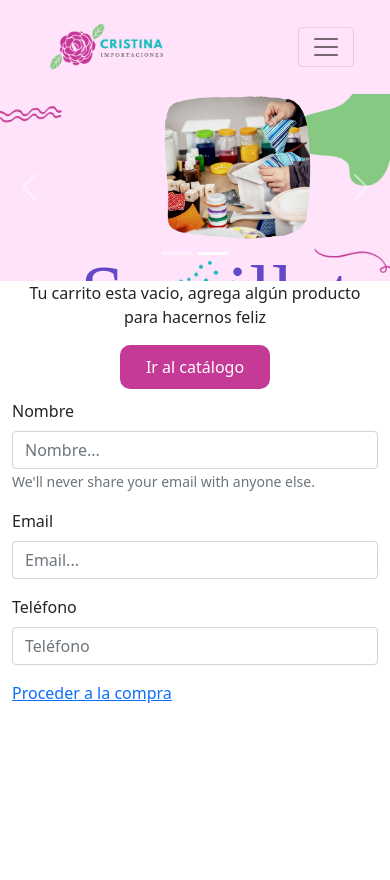
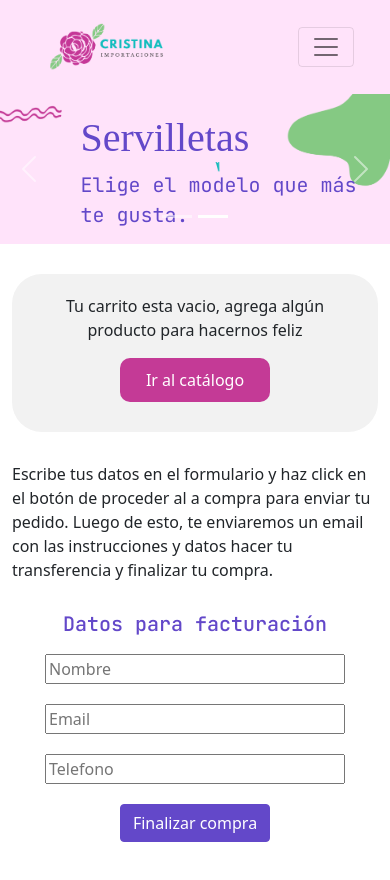
Before and after one commit to ClaudiaPrez88/tiendaClaudiaPerez, a React (Create React App) app: page /carrito in a window 390 px wide. Before the commit the page ends 844 px from the top, so only its background shows below. Built offline with nearby package versions, Linux system fonts and the light colour scheme; a web font is replaced by a local one.

Commit message:
Proyecto final

```diff
--- a/src/App.css
+++ b/src/App.css
@@ -38,6 +38,7 @@ body{
 }
 .carousel-caption {
   text-align: left;
+  width: 600px;
 }
 .btn-outline-primary {
   color: #C43A96 !important;
@@ -82,9 +83,7 @@ display:block;
 #carrito-compras{
   margin: 50px 0px;
 }
-.proceder-compra{
-  display: block;
-}
+
 .card-title {
 
   font-size: 40px;
@@ -105,9 +104,15 @@ display:block;
 }
 .carrito-compras{
   background: #f2f2f2;
-    margin:30px 0px;
+  margin: 30px 0px;
     border-radius: 30px;
     padding: 20px;
+}
+.carrito-vacio{
+  background: #f2f2f2;
+    border-radius: 30px;
+    padding: 20px;
+    margin: 30px 0px;
 }
 .carrito-compras img{
   width: 100px;
@@ -196,6 +201,8 @@ button.btn.btn-primary {
   font-family: 'Coustard', serif;
   font-size: 80px;
   color: #6348c9;
+  background: #ffe3fa;
+    width: 426px;
 }
 .slider .carousel-caption p {
   font-family: 'JetBrains Mono', monospace;
@@ -215,6 +222,56 @@ button.btn.btn-primary {
 }
 
 .carousel-caption {
-  text-align: left;
+  text-align: left !important;
   color: #6348c9;
 }
+.anuncio{
+  font-size: 20px;
+ }
+ .form{
+  margin: 30px 0px;
+ }
+ .text-form{
+  font-family: 'JetBrains Mono', monospace;
+    font-size: 20px;
+    color: #6348c9;
+ }
+ input[type="number"] ,input[type="text"]{
+  width: 300px;
+  margin: 10px 0px;
+}
+@media only screen and (max-width: 1043px) {
+  .slider .carousel-caption h5 {
+    width: 330px;
+}
+.slider img.d-block.w-100 {
+  width: 30%!important;
+}
+.carousel-caption {
+  position: absolute;
+  top: 30px;
+  bottom: initial;
+  width: 400px;
+}
+}
+@media only screen and (max-width: 991px) {
+  .slider .carousel-caption h5 {
+    font-size: 60px;
+}
+.carousel-caption {
+  width: 200px;
+  top: 0px;
+}
+}
+@media only screen and (max-width: 767px) {
+  .slider .carousel-caption h5 {
+    font-size: 40px;
+    width: 200px;
+}
+.carousel-caption {
+  width: 300px;
+}
+.slider img.d-block.w-100 {
+  opacity: 0;
+}
+}
--- a/src/components/CarWidgets.js
+++ b/src/components/CarWidgets.js
@@ -6,15 +6,15 @@ import {contexto} from './CartContext';
 
  const Car = () => {
 
-  const resultado = useContext(contexto)
-  const {agregarProducto, carrito} = useContext(contexto)
+  const {cantidadTotal} = useContext(contexto)
+
 
   return (
 
     <div className='item-carrito'>
     <Link to='/carrito'>
     <img className="carrito" src={'../img/cart.svg'} alt="carrito"></img>
-     <h1>{carrito.length}</h1>
+     <h1>{cantidadTotal()}</h1>
     </Link>
     </div>
 
--- a/src/components/Cart.js
+++ b/src/components/Cart.js
@@ -1,75 +1,71 @@
-import React, { useEffect } from 'react'
-import {Container,Row,Col, Button,Form} from 'react-bootstrap'
+import React from 'react'
+import {Container,Row,Col} from 'react-bootstrap'
 import 'bootstrap/dist/css/bootstrap.min.css';
-import { Link } from 'react-router-dom';
 import { useContext } from 'react';
 import { contexto } from './CartContext';
-import { useState,useRef} from 'react';
+import { useState } from 'react';
 import CartDetail from './CartDetail';
+import { db } from "../config/firebase";
+import { collection, addDoc,serverTimestamp } from "firebase/firestore";
+import Formulario from './Formulario';
+
 
 
 function Cart() {
-    const {carrito} = useContext(contexto)
-    const {vacio,setVacio} = useState()
+    const {carrito,precioTotal} = useContext(contexto)
+    const [data, setData] = useState({ name: '', email: '', phone: '' });
+    const [orderId, setOrderId] = useState('');
 
+    const handleChange = (e) => {
+        const { name, value } = e.target;
+        setData({
+            ...data,
+            [name]: value,
+        });
+    };
+    const handleSubmit = (e) => {
+      e.preventDefault();
+      const objOrden = {
+          buyer: {
+              name: data.name,
+              phone: data.phone,
+              email: data.email,
+          },
+          items : [{id:1,titulo:"Compra Servilletas"}],
+          carrito,
+          precioTotal: precioTotal(),
+          date: serverTimestamp(),
+      };
 
-    const [nombre,setNombre] = useState("")
-    const [tel,setTel] = useState("")
-    const [email,setEmail] = useState("")
-
-    const handleSubmit = (e) =>{
-        e.preventDefault()
-        // console.dir(e.target.elements.nombre.value)
-        // const nombre = e.target.elements.nombre.value
-        // const tel = e.target.elements.telefono.value
-        // const email = e.target.elements.email.value
-        // const usuario = {nombre, tel, email}
-        // console.log(usuario)
-    }
-
-    const handleClick = (e) => { e.preventDefault()}
-
-    const handleNombreChange = (e) => { setNombre(e.target.value)}
-
-    const handleEmailChange = (e) => {  setEmail(e.target.value) }
-
-    const handleTelChange = (e) => { setTel(e.target.value)}
+      const ref = collection(db, 'orders');
+      addDoc(ref, objOrden).then((response) => {
+          setOrderId(response.id);
+      });
+  };
+  if (orderId !== '') {
+      return  <Container id="checkout">
+      <Row>
+          <Col xs={12}>
+         <h4 className='anuncio'>Gracias por tu compra, tu número de envío es: {orderId}</h4>
+          </Col>
+      </Row>
+  </Container>;
+  }
 
   return (
     <>
-    <Container>
+    <Container id=''>
         <Row>
-          <Col md={12}><CartDetail/>
-          </Col>
-          <Col xs={12} md={{ span: 6,offset: 3  }}>
-            <form onSubmit={handleSubmit}>
-              <Form.Group className="mb-3" controlId="formBasicName">
-                <Form.Label>Nombre</Form.Label>
-                <Form.Control onChange={handleNombreChange} type='text' id='nombre' placeholder='Nombre...' value={nombre} />
-                <Form.Text className="text-muted">
-                  We'll never share your email with anyone else.
-                </Form.Text>
-              </Form.Group>
-
-              <Form.Group className="mb-3" controlId="formBasicEmail">
-                <Form.Label>Email</Form.Label>
-                <Form.Control onChange={handleEmailChange} type='email' id='email' placeholder='Email...' />
-              </Form.Group>
-              <Form.Group className="mb-3" controlId="formBasicTel">
-              <Form.Label>Teléfono</Form.Label>
-                <Form.Control onChange={handleTelChange} type='number' id='telefono place
-                Tel...' placeholder='Teléfono' />
-              </Form.Group>
-              <Link className='proceder-compra' to='/checkout' >Proceder a la compra</Link>
-            </form>
-            {/* <form onSubmit={handleSubmit}>
-                <div><input onChange={handleNombreChange} type='text' id='nombre' placeholder='Nombre...' value={nombre}/></div>
-               <div><input onChange={handleEmailChange} type='email' id='email' placeholder='Email...'/></div>
-               <div><input onChange={handleTelChange} type='number' id='telefono place
-                Tel...' placeholder='Teléfono'/></div>
-                <button>Comprar</button>
-            </form>
-            <Link className='proceder-compra' to='/checkout' >Proceder a la compra</Link>*/}
+         <Col md={12}><CartDetail/></Col>
+          <Col md={{ span: 6, offset: 3 }}>
+            <p>
+            Escribe tus datos en el formulario y haz click en el botón de proceder al a compra para enviar tu pedido. Luego de esto, te enviaremos un email con las instrucciones y datos hacer tu transferencia y finalizar tu compra.
+            </p>
+            <Formulario
+                        handleChange={handleChange}
+                        data={data}
+                        handleSubmit={handleSubmit}
+                    />
 
 
           </Col>
--- a/src/components/CartContext.js
+++ b/src/components/CartContext.js
@@ -8,8 +8,6 @@ const Provider = contexto.Provider
 
 export  const MiProvider = ({children}) =>{
     const [carrito, setCarrito]=useState([]);
-    const[cantidadTotal, setCantidadTotal] = useState(0) ;
-    const [precioTotal, setPrecioTotal]=useState(0);
 
     const agregarProducto = (producto, cantidad) => {
         if (isOncarrito(producto.id)) {
@@ -32,7 +30,6 @@ export  const MiProvider = ({children}) =>{
                 return product;
             }
         });
-        console.log(newProducts)
         setCarrito(newProducts);
     };
 
@@ -40,6 +37,21 @@ export  const MiProvider = ({children}) =>{
     const deleteItem = (id) => {setCarrito(carrito.filter((producto) => producto.id !== id))}
 
     const deleteAll = (_) => setCarrito([]);
+
+    const precioTotal = () => {
+        return carrito.reduce(
+            (acum, actual) => acum + actual.price * actual.cantidad,
+            0
+        );
+    };
+
+    const cantidadTotal = () => {
+        return carrito.reduce(
+            (prev, curr) => prev + curr.cantidad,
+            0
+        );
+    }
+
 
 
 
@@ -51,7 +63,8 @@ export  const MiProvider = ({children}) =>{
             carrito,
             deleteItem,
             deleteAll,
-            precioTotal
+            precioTotal,
+            cantidadTotal
         }}
     >
             {children}
--- a/src/components/CartDetail.js
+++ b/src/components/CartDetail.js
@@ -9,18 +9,16 @@ import React from 'react'
 function CartDetail() {
     const {deleteItem, carrito} = useContext(contexto);
 
-    const borrar = () => {
-      deleteItem();
-    }
-
 
   return (
     <>
     {carrito.length === 0 ?
     (<Row>
-        <Col xs={12}>
+        <Col xs={12} >
+          <div className="carrito-vacio">
           <p className="text-center">Tu carrito esta vacio, agrega algún producto para hacernos feliz</p>
-          <a class="boton-detail" href="/">Ir al catálogo</a>
+          <a className="boton-detail" href="/">Ir al catálogo</a>
+          </div>
         </Col>
       </Row>) :
    (<>
--- /dev/null
+++ b/src/components/Formulario.js
@@ -0,0 +1,41 @@
+import React from 'react';
+
+const Formulario = ({ handleChange, data, handleSubmit }) => {
+    return (
+        <div className="form text-center">
+            <h3 className='text-form'>Datos para facturación</h3>
+            <form onSubmit={handleSubmit}>
+                <div>
+                <input
+                    placeholder="Nombre"
+                    type="text"
+                    name="name"
+                    onChange={handleChange}
+                    value={data.name}
+                />
+                </div>
+                <div>
+                <input
+                    placeholder="Email"
+                    type="text"
+                    name="email"
+                    onChange={handleChange}
+                    value={data.email}
+                />
+                </div>
+                <div>
+                <input
+                    placeholder="Telefono"
+                    type="number"
+                    name="phone"
+                    onChange={handleChange}
+                    value={data.phone}
+                />
+                </div>
+                <button className='btn btn-primary'>Finalizar compra</button>
+            </form>
+        </div>
+    );
+};
+
+export default Formulario;
--- a/src/components/TotalCart.js
+++ b/src/components/TotalCart.js
@@ -1,24 +1,19 @@
-import React , { useContext, useState} from 'react'
+import React , { useContext} from 'react'
 import {Button, Col} from 'react-bootstrap';
 import 'bootstrap/dist/css/bootstrap.min.css';
 import { contexto } from './CartContext';
 
 function TotalCart() {
-    const { carrito, deleteAll} = useContext(contexto);
-
+    const {deleteAll,precioTotal,cantidadTotal} = useContext(contexto);
 
     const vaciar = () => {
         deleteAll();
       }
-      const precio = carrito.map((item => item.cantidad*item.price))
-      let precioTotal = 0;
-       for (let i = 0; i < precio.length; i++) {
-         precioTotal += precio[i];
-       }
 
   return (
     <>
-        <Col xs={{span: 2, offset: 8}}>  <p>Total: {`$ ${precioTotal} USD`}</p></Col>
+        <Col xs={{span: 3, offset: 5}}>Total paquetes:{cantidadTotal()}</Col>
+        <Col xs={2}>Precio total: $ {precioTotal()}</Col>
         <Col xs={2}> <Button onClick={vaciar}>Vaciar carrito</Button></Col>
     </>
   )
--- a/src/components/checkout.js
+++ b/src/components/checkout.js
@@ -1,54 +1,52 @@
-import React from "react";
-import { useState } from "react";
-import { db } from "../config/firebase";
-import { collection, addDoc,serverTimestamp } from "firebase/firestore";
-import { Button } from "react-bootstrap";
-import {Container,Row,Col} from "react-bootstrap";
 
-function Checkout() {
-    const [idCompra,setIdCompra] = useState("")
-    const handleBuy = () => {
+//El Checkout se hace directamente desde el componente de Cart.js
+//de todas formas no quise borrar este componente para tenerlo de apoyo en caso de necesitarlo.
 
-        const collectionOrdenes = collection(db,"ordenes")
+// import React from "react";
+// import { useState } from "react";
+// import { db } from "../config/firebase";
+// import { collection, addDoc,serverTimestamp } from "firebase/firestore";
+// import { Button } from "react-bootstrap";
+// import {Container,Row,Col} from "react-bootstrap";
 
-        const orderData = {
-          buyer : {
-            name : "Horacio",
-            phone : "555555555",
-            email : "test@tes.com"
-          },
-          items : [{id:1,titulo:"test producto"}],
-          date : serverTimestamp(),
-          total : 100
-        }
+// function Checkout() {
+//     const [idCompra,setIdCompra] = useState("")
+//     const handleBuy = () => {
+//         const collectionOrdenes = collection(db,"ordenes")
+//         const orderData = {
+//           buyer : {
+//             name : "Horacio",
+//             phone : "555555555",
+//             email : "test@tes.com"
+//           },
+//           items : [{id:1,titulo:"test producto"}],
+//           date : serverTimestamp(),
+//           total : 100
+//         }
+//         const consulta = addDoc(collectionOrdenes,orderData)
+//         consulta
+//           .then(resultado=>{
+//             setIdCompra(resultado.id)
+//             console.log(resultado.id)
+//           })
+//           .catch(error=>{
+//             console.log(error)
+//           })
+//       }
 
-        const consulta = addDoc(collectionOrdenes,orderData)
+//   return (
+//     <>
+//     <Container id="checkout">
+//         <Row>
+//             <Col xs={12}>
+//             <h3>Checkout</h3>
+//             {idCompra&&<p>Su compra es : {idCompra}</p>}
+//             <Button onClick={handleBuy}>Guardar </Button>
+//             </Col>
+//         </Row>
+//     </Container>
+//     </>
+//   )
+// }
 
-        consulta
-          .then(resultado=>{
-            setIdCompra(resultado.id)
-            console.log(resultado.id)
-          })
-          .catch(error=>{
-            console.log(error)
-          })
-
-
-      }
-
-  return (
-    <>
-    <Container id="checkout">
-        <Row>
-            <Col xs={12}>
-            <h3>Checkout</h3>
-            {idCompra&&<p>Su compra es : {idCompra}</p>}
-            <Button onClick={handleBuy}>Guardar </Button>
-            </Col>
-        </Row>
-    </Container>
-    </>
-  )
-}
-
-export default Checkout
+// export default Checkout
```
Also changed, not shown: 1 other file (tests, documents, lock files or other folders).
